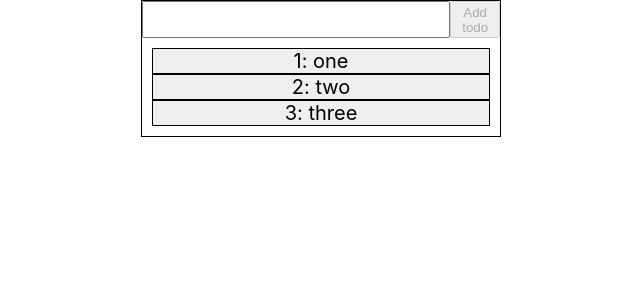
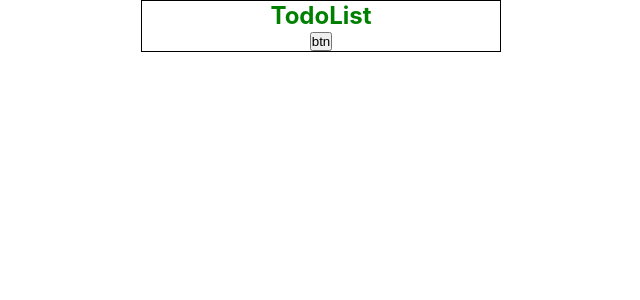
Before and after one commit to kozzztia/education-todo, a React (Create React App) app: page / in a window 1280 px wide. Shown: the top 300 px of the page, without its empty margins (319-959 px from the left). Built offline with nearby package versions, Linux system fonts and the light colour scheme.

Commit message:
use useContext commit

```diff
--- a/src/App.css
+++ b/src/App.css
@@ -4,27 +4,3 @@
     margin:0 auto;
     border:1px solid black;
 }
-.todoForm{
-    display: flex;
-    justify-content: space-between;
-    align-items: stretch;
-    font-size: 5px;
-}
-.todoForm>input{
-    width: 100%;
-    padding: 5px;
-    font-size: 20px;
-}
-
-.todoList{
-    width: 100%;
-    list-style-type: none;
-    padding:10px;
-}
-.todoItem{
-    border: 1px solid black;
-    background: #eee;
-    font-size: 20px;
-    position: inherit;
-    overflow: hidden;
-}
--- a/src/App.tsx
+++ b/src/App.tsx
@@ -1,15 +1,28 @@
-import React from 'react';
+import React, {createContext, useState} from 'react';
 import './App.css';
-import TodosContainer from "./components/TodosContainer";
-
-
-
+import TodoListComponent from "./components/TodoListComponent";
+export const TodoContext = createContext<boolean | null>(false)
 
 function App() {
+  const [doneValue, setDoneValue] = useState<boolean>(false)
+
   return (
-    <div className="App">
-      <TodosContainer/>
-    </div>
+      <TodoContext.Provider value={doneValue}>
+        <div className="App">
+
+          <TodoListComponent/>
+
+            <button
+                onClick={(e)=>{
+                    e.preventDefault()
+                    setDoneValue((prevState)=>!prevState)
+                    console.log(doneValue)
+                }}
+            >
+                btn
+            </button>
+        </div>
+      </TodoContext.Provider>
   );
 }
 
--- a/src/components/TodoForm.tsx
+++ b/src/components/TodoForm.tsx
@@ -1,37 +1,30 @@
-import React from 'react';
-import {todoFormTypes} from "../types/types";
-import {createId} from "../support/support";
-import {setTodosType} from "../types/types"
+import React, {useState} from 'react';
 
-const TodoForm = ({inputValue , setInputValue , setTodos ,todos}:todoFormTypes) => {
+
+
+
+
+
+
+
+const TodoForm = () => {
+    const [inputValue , setInputValue] = useState <string> ("");
     return (
-        <div
-            className="todoForm"
-
-        >
-            <input
-                type="text"
-                onChange={(e)=>{
-                    setInputValue(e.target.value)
-                }}
-                value={inputValue}
-            />
-            <button
-                onClick={(e)=>{
+        <form
+            onSubmit={(e)=>{
                 e.preventDefault()
-                const newTodo : setTodosType = {
-                    id:createId(),
-                    title:inputValue,
-                    done:false,
-                }
-                setTodos((prev:todoFormTypes[])=>[...prev, newTodo])
+                console.log(inputValue)
                 setInputValue("")
             }}
-                disabled={inputValue.length < 5}
-                type='submit'>
-                Add todo
-            </button>
-        </div>
+        >
+            <input type="text"
+                    onChange={(e)=>{
+                        setInputValue(e.target.value)
+                    }}
+                   value={inputValue}
+            />
+            <button type="submit">Add new task</button>
+        </form>
     );
 };
 
--- a/src/components/TodoItem.tsx
+++ /dev/null
@@ -1,22 +0,0 @@
-import React, {useState} from 'react';
-import {setTodosType} from "../types/types";
-
-function TodoItem ({id,title,done}:setTodosType) {
-    const [change , setChange] = useState<boolean>(false)
-    return (
-        <li key = {id}
-            className="todoItem"
-            style={change?
-                {color:'red'}
-                :
-                {color:'black'}}
-            onClick={()=>{
-                setChange(prev=>!prev)
-            }}
-        >
-            {id}: {title}
-        </li>
-    );
-};
-
-export default TodoItem;
--- a/src/components/TodoList.tsx
+++ /dev/null
@@ -1,20 +0,0 @@
-import React from 'react';
-import {todoListTypes} from "../types/types";
-import TodoItem from "../components/TodoItem"
-
-function TodoList  ({todos} :todoListTypes)  {
-    return (
-        <ul className="todoList">
-            {
-                todos.map(item=>
-                    <TodoItem
-                        id={item.id}
-                        title={item.title}
-                        done={item.done}
-                    />)
-            }
-        </ul>
-    );
-};
-
-export default TodoList;
--- /dev/null
+++ b/src/components/TodoListComponent.tsx
@@ -0,0 +1,16 @@
+import React,{useContext} from 'react';
+import TodoForm from "./TodoForm";
+import {TodoContext} from "../App";
+
+const TodoListComponent = () => {
+    const context = useContext(TodoContext)
+    return (
+        <div>
+            <h2
+                style={context?{color:'red'}:{color:"green"}}
+            >TodoList</h2>
+        </div>
+    );
+};
+
+export default TodoListComponent;
--- a/src/components/TodosContainer.tsx
+++ /dev/null
@@ -1,33 +0,0 @@
-import React, {useState} from 'react';
-import TodoForm from "./TodoForm";
-import TodoList from "./TodoList";
-
-import {setTodosType} from "../types/types"
-
-const TodosContainer = () => {
-    const [inputValue , setInputValue] = useState<string>("");
-    const [todos , setTodos] = useState<setTodosType[] | []>([
-        {id:1, title:"one", done:false},
-        {id:2, title:"two", done:false},
-        {id:3, title:"three", done:false},
-    ]);
-    return (
-        <>
-            <TodoForm
-                inputValue ={inputValue}
-                setInputValue ={setInputValue}
-                setTodos={setTodos}
-                todos={todos}
-            />
-            {
-                todos.length === 0?
-                    <h2>you have no todos</h2>
-                    :
-                    <TodoList todos={todos}/>
-            }
-
-        </>
-    );
-};
-
-export default TodosContainer;
```
